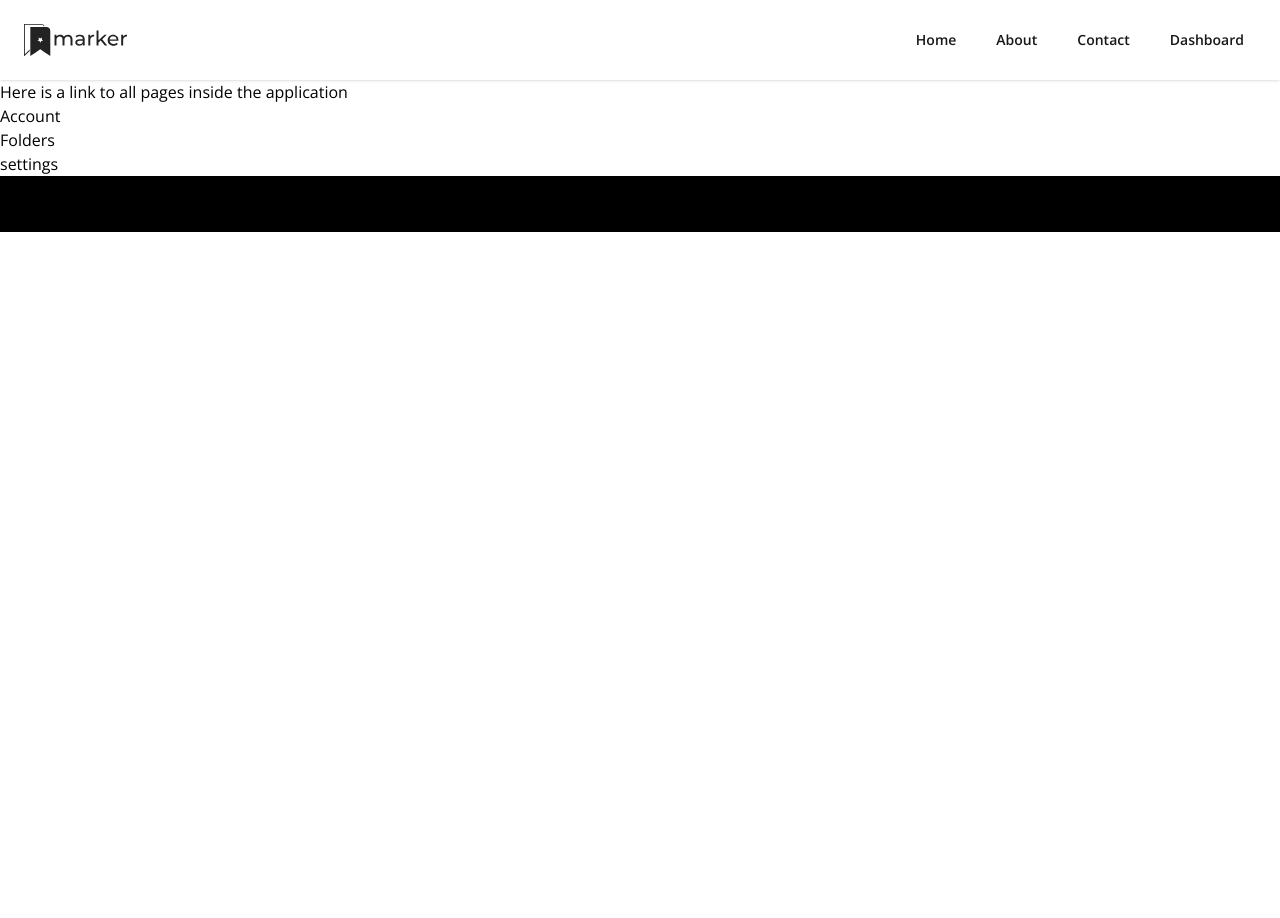
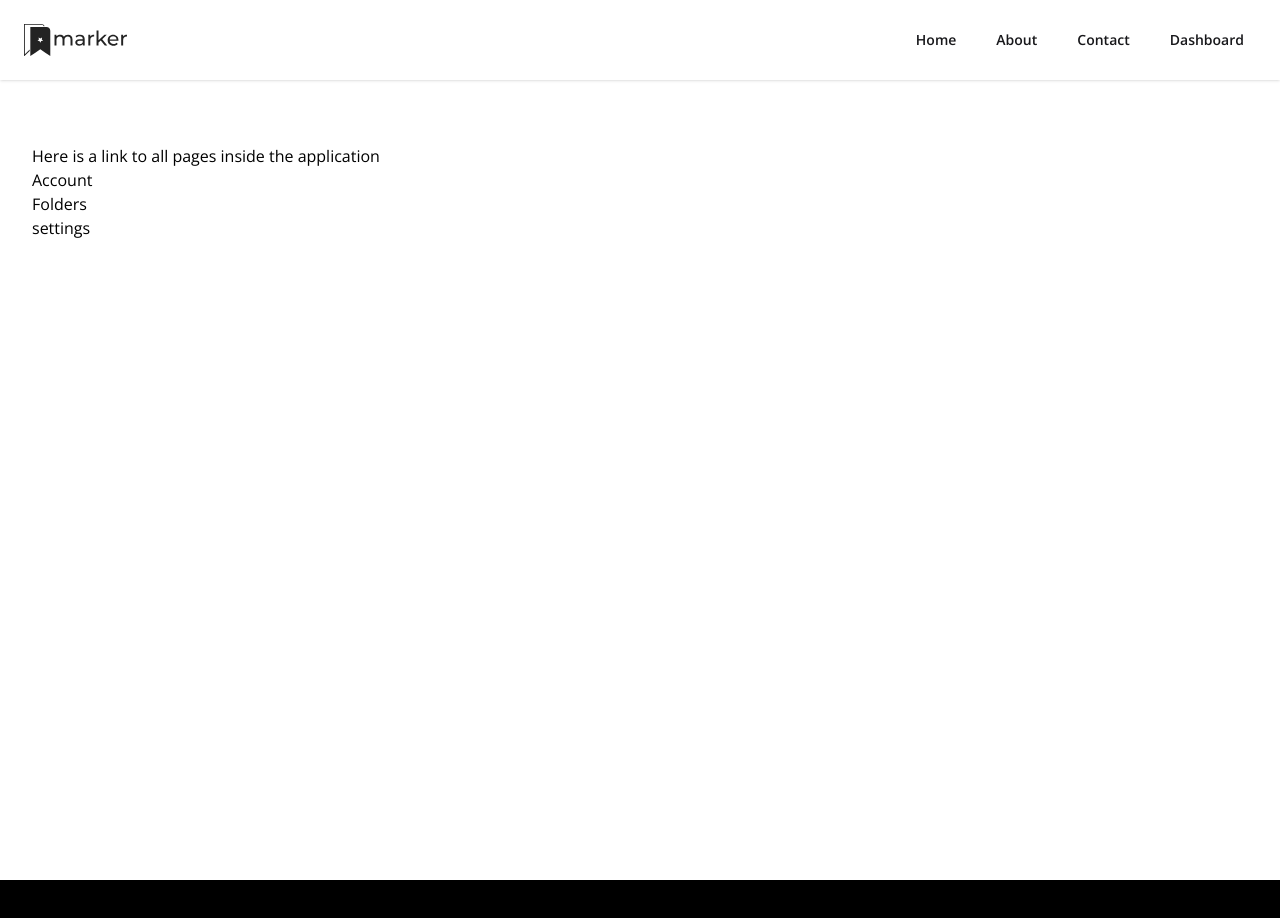
Before and after one commit to Justin-Bento/random-project, a React (Vite) app: page /dashboard in a window 1280 px wide. Shown: the top 918 px of the page. Before the commit the page ends 800 px from the top, so only its background shows below. Built offline with nearby package versions, Linux system fonts and the light colour scheme.

Commit message:
added a section element to dashboard page

```diff
--- a/src/pages/app/Dashboard.jsx
+++ b/src/pages/app/Dashboard.jsx
@@ -3,6 +3,7 @@ import { Link } from "react-router-dom";
 export default function Dashboard() {
   return (
     <>
+      <section className="min-h-screen py-16 px-8">
         <h1>Here is a link to all pages inside the application</h1>
         <ul>
           <li>
@@ -15,6 +16,7 @@ export default function Dashboard() {
             <Link to="settings">settings</Link>
           </li>
         </ul>
+      </section>
     </>
   );
 }
```
Lines whose indentation alone changed are shown as unchanged.
